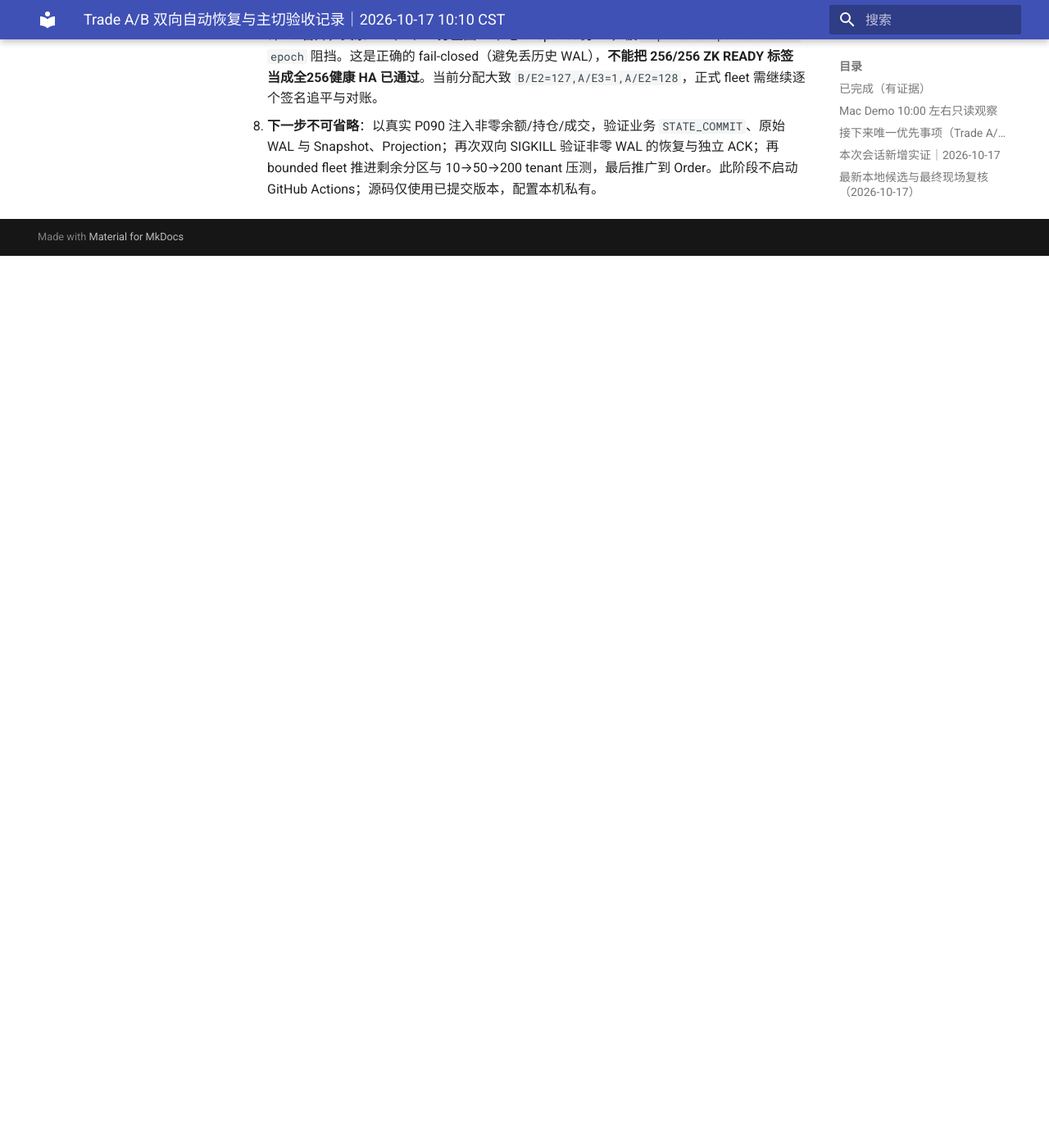
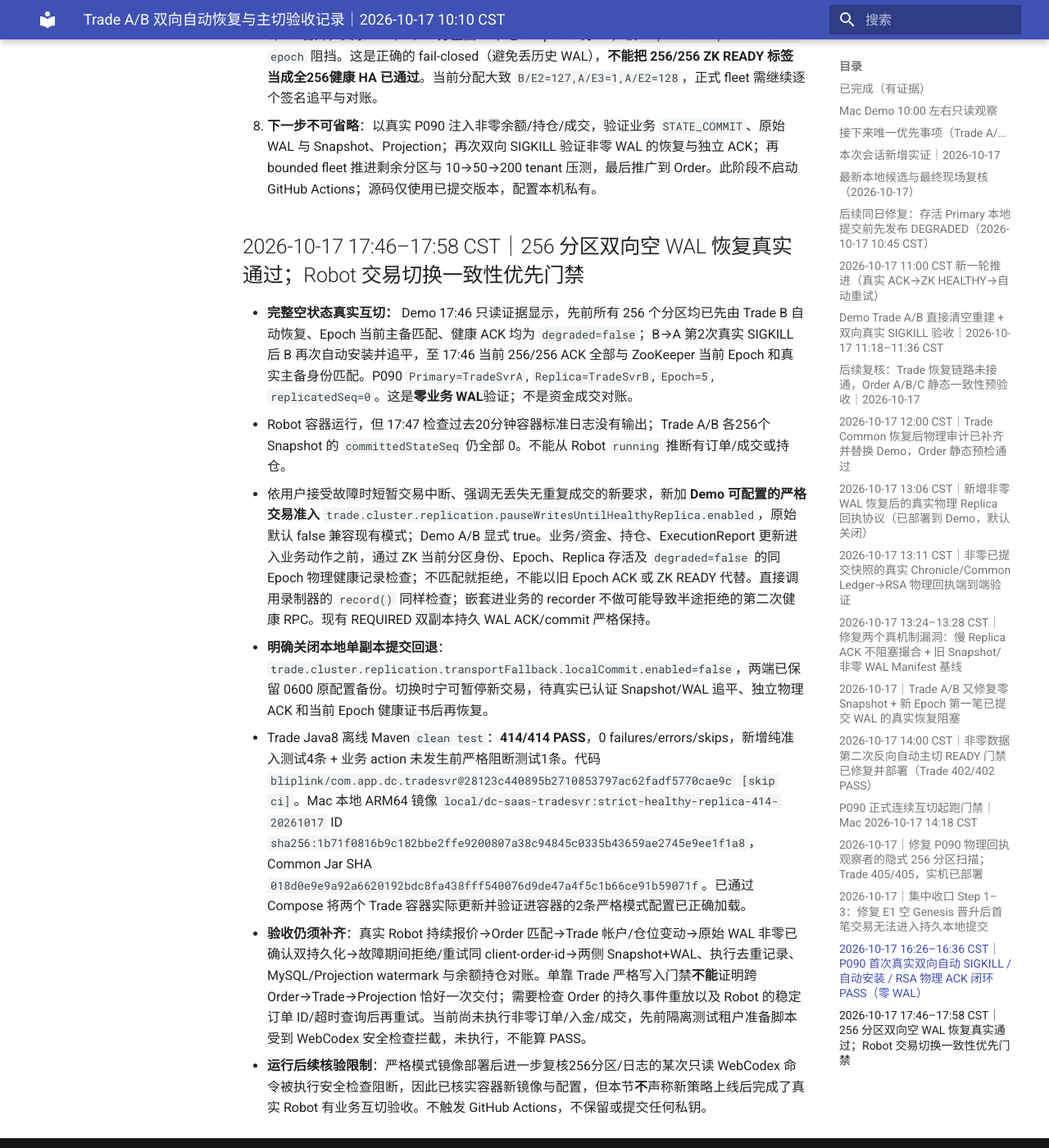
Before and after one commit to bliplink/dc-quant-deploy, an MkDocs documentation site: the page built from docs/TRADE_AB_20261017_PROGRESS_EVIDENCE.zh-CN.md, in a window 1280 px wide and 1400 px high, scrolled down 18830 px. Shown: the whole window at 82% size. Built offline with MkDocs 1.6.1 and Material for MkDocs 9.7.7, drawn with Linux system fonts in a browser that asks for light colours; before the commit the page ends 19142 px from its top, so only the background shows below that.

Commit message:
docs(trade-ha): 256/256 real epoch-matched reverse recovery, strict Robot trade pause on unhealthy Replica enabled on Demo [skip ci]

```diff
--- a/docs/TRADE_AB_20261017_PROGRESS_EVIDENCE.zh-CN.md
+++ b/docs/TRADE_AB_20261017_PROGRESS_EVIDENCE.zh-CN.md
@@ -209,3 +209,13 @@
 6. **B 自动恢复及独立物理 ACK**：2026-10-17 16:34:11 CST `docker start dc-saas-tradesvr-b`。B 自动验证 A 新源签名、暂存并安装 `P090 epoch:3 walSlots:0`，`TRADE_REPLICA_ELECTED_SOURCE_REPLAY_NOT_READY durableInstall:true`；B 本机 `certified-recipient/P090/install/ledger/P090.recovery` 落盘。A 于16:34:24及之后再次 `TRADE_RECOVERED_PHYSICAL_ACK_CERTIFIED partition:P090 epoch:3 replicatedSeq:0 signedReplica:true ledgerReplayed:true`，ZK `primary=TradeSvrA,replica=TradeSvrB,epoch=3,zkVersion=2,degraded=false,replicatedSeq=0`。最后于16:36再次实机读回两侧 Ledger（各381 bytes）和 ZK 健康一致，双容器 running、OOM=false、restart=0。
 7. **准确完成范围**：P090 **真实 A→B→A 自动主切 + 两次故障节点自动回归 + 两次独立 RSA 物理 ACK = PASS**；但业务 WAL/资金/仓位为零（`walSlots=0`），还不是非零成交、非零资金、持仓或 Projection 权威审计通过。全256业务分区*并未*完成持续复制验收：A 第一次 SIGKILL 后原128分区都自动变 B Epoch2，第二次 SIGKILL 后 A 只对已完成物理接收的 P090 Epoch2 允许 E3 晋升，其余127个 B/E2 分区因 A 本地 Snapshot 仍 E1，被 `replica-snapshot-stale-epoch` 阻挡。这是正确的 fail-closed（避免丢历史 WAL），**不能把 256/256 ZK READY 标签当成全256健康 HA 已通过**。当前分配大致 `B/E2=127,A/E3=1,A/E2=128`，正式 fleet 需继续逐个签名追平与对账。
 8. **下一步不可省略**：以真实 P090 注入非零余额/持仓/成交，验证业务 `STATE_COMMIT`、原始 WAL 与 Snapshot、Projection；再次双向 SIGKILL 验证非零 WAL 的恢复与独立 ACK；再 bounded fleet 推进剩余分区与 10→50→200 tenant 压测，最后推广到 Order。此阶段不启动 GitHub Actions；源码仅使用已提交版本，配置本机私有。
+
+## 2026-10-17 17:46–17:58 CST｜256 分区双向空 WAL 恢复真实通过；Robot 交易切换一致性优先门禁
+
+- **完整空状态真实互切：** Demo 17:46 只读证据显示，先前所有 256 个分区均已先由 Trade B 自动恢复、Epoch 当前主备匹配、健康 ACK 均为 `degraded=false`；B→A 第2次真实 SIGKILL 后 B 再次自动安装并追平，至 17:46 当前 256/256 ACK 全部与 ZooKeeper 当前 Epoch 和真实主备身份匹配。P090 `Primary=TradeSvrA`, `Replica=TradeSvrB`, `Epoch=5`, `replicatedSeq=0`。这是**零业务 WAL**验证；不是资金成交对账。
+- Robot 容器运行，但 17:47 检查过去20分钟容器标准日志没有输出；Trade A/B 各256个 Snapshot 的 `committedStateSeq` 仍全部 0。不能从 Robot `running` 推断有订单/成交或持仓。
+- 依用户接受故障时短暂交易中断、强调无丢失无重复成交的新要求，新加 **Demo 可配置的严格交易准入** `trade.cluster.replication.pauseWritesUntilHealthyReplica.enabled`，原始默认 false 兼容现有模式；Demo A/B 显式 true。业务/资金、持仓、ExecutionReport 更新进入业务动作之前，通过 ZK 当前分区身份、Epoch、Replica 存活及 `degraded=false` 的同 Epoch 物理健康记录检查；不匹配就拒绝，不能以旧 Epoch ACK 或 ZK READY 代替。直接调用录制器的 `record()` 同样检查；嵌套进业务的 recorder 不做可能导致半途拒绝的第二次健康 RPC。现有 REQUIRED 双副本持久 WAL ACK/commit 严格保持。
+- **明确关闭本地单副本提交回退**：`trade.cluster.replication.transportFallback.localCommit.enabled=false`，两端已保留 0600 原配置备份。切换时宁可暂停新交易，待真实已认证 Snapshot/WAL 追平、独立物理 ACK 和当前 Epoch 健康证书后再恢复。
+- Trade Java8 离线 Maven `clean test`：**414/414 PASS**，0 failures/errors/skips，新增纯准入测试4条 + 业务 action 未发生前严格阻断测试1条。代码 `bliplink/com.app.dc.tradesvr@28123c440895b2710853797ac62fadf5770cae9c` `[skip ci]`。Mac 本地 ARM64 镜像 `local/dc-saas-tradesvr:strict-healthy-replica-414-20261017` ID `sha256:1b71f0816b9c182bbe2ffe9200807a38c94845c0335b43659ae2745e9ee1f1a8`，Common Jar SHA `018d0e9e9a92a6620192bdc8fa438fff540076d9de47a4f5c1b66ce91b59071f`。已通过 Compose 将两个 Trade 容器实际更新并验证进容器的2条严格模式配置已正确加载。
+- **验收仍须补齐**：真实 Robot 持续报价→Order 匹配→Trade 帐户/仓位变动→原始 WAL 非零已确认双持久化→故障期间拒绝/重试同 client-order-id→两侧 Snapshot+WAL、执行去重记录、MySQL/Projection watermark 与余额持仓对账。单靠 Trade 严格写入门禁**不能**证明跨 Order→Trade→Projection 恰好一次交付；需要检查 Order 的持久事件重放以及 Robot 的稳定订单 ID/超时查询后再重试。当前尚未执行非零订单/入金/成交，先前隔离测试租户准备脚本受到 WebCodex 安全检查拦截，未执行，不能算 PASS。
+- **运行后续核验限制**：严格模式镜像部署后进一步复核256分区/日志的某次只读 WebCodex 命令被执行安全检查阻断，因此已核实容器新镜像与配置，但本节**不**声称新策略上线后完成了真实 Robot 有业务互切验收。不触发 GitHub Actions，不保留或提交任何私钥。
```
